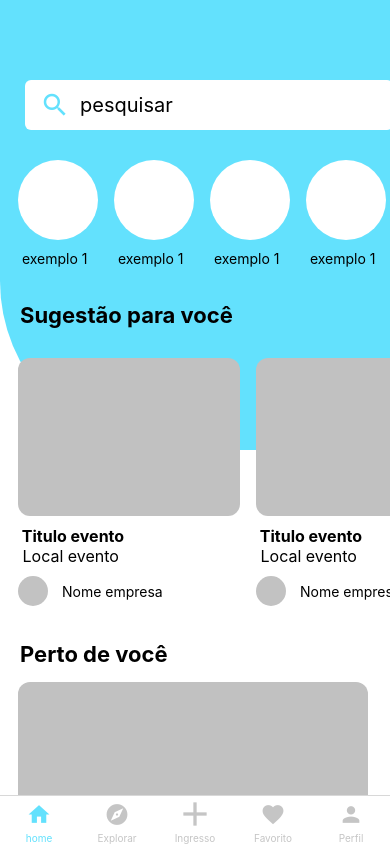
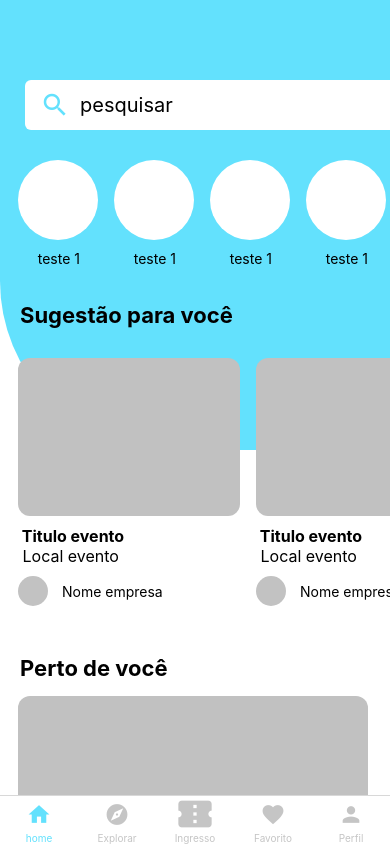
Before and after one commit to PedrooMachadoo/momu, a React Native app: screen / in a window 390 px wide. Built offline with nearby package versions, Linux system fonts and the light colour scheme.

Commit message:
scroll view

```diff
--- a/src/componentes/componenteBola.js
+++ b/src/componentes/componenteBola.js
@@ -4,7 +4,7 @@ import { StyleSheet, Text, View, Button, Image, TouchableOpacity } from 'react-n
 
 
 
-export function ComponenteBola() {
+export function ComponenteBola(props) {
     return (
         <View style={style.componente1}>
 
@@ -13,7 +13,7 @@ export function ComponenteBola() {
         </View>
 
         <View style={style.TextoBola}>
-          <Text> exemplo 1 </Text>
+          <Text>     {props.nome}</Text>
         </View>
 
         </View>
--- a/src/routes/tab.routes.js
+++ b/src/routes/tab.routes.js
@@ -61,7 +61,7 @@ export function TabRoutes() {
                     tabBarLabel: 'Ingresso',
                     tabBarIcon: ({ color, size }) => (
                         <MaterialIcons
-                            name='add'
+                            name='confirmation-number'
                             color={color}
                             size={40}
 
--- a/src/telas/home.js
+++ b/src/telas/home.js
@@ -1,5 +1,5 @@
 import { StatusBar } from 'expo-status-bar';
-import { StyleSheet, Text, View, Button, Image, TouchableOpacity, TextInput, ScrollView } from 'react-native';
+import { StyleSheet, Text, View, Button, Image, TouchableOpacity, TextInput, ScrollView, FlatList } from 'react-native';
 import React from 'react';
 import { MaterialIcons } from '@expo/vector-icons';
 
@@ -12,12 +12,15 @@ export function Home() {
   return (
 
     <View style={style.container}>
+      <ScrollView>
+        <StatusBar style="auto" />
 
-      <StatusBar style="auto" />
 
         <View style={style.headerbackground}>
 
+        </View>
 
+        <View style={style.absolute}>
           <View style={style.barrapesquisa}>
 
             <MaterialIcons
@@ -38,10 +41,15 @@ export function Home() {
           </View>
 
           <View style={style.containerBola}>
-          <ComponenteBola />
-          <ComponenteBola />
-          <ComponenteBola />
-          <ComponenteBola />
+            <ScrollView horizontal={true}>
+              <ComponenteBola nome={'teste 1'}/>
+              <ComponenteBola nome={'teste 1'}/>
+              <ComponenteBola nome={'teste 1'}/>
+              <ComponenteBola nome={'teste 1'}/>
+              <ComponenteBola nome={'teste 1'}/>
+              <ComponenteBola nome={'teste 1'}/>
+              <ComponenteBola nome={'teste 1'}/>
+            </ScrollView>
           </View>
 
           <View style={style.containerTitulo}>
@@ -57,6 +65,10 @@ export function Home() {
 
           </View>
 
+
+
+        </View>
+
         <View style={style.containerTitulo}>
 
           <Text style={style.Titulo}>Perto de você</Text>
@@ -66,14 +78,12 @@ export function Home() {
         <View style={style.containerRetangulo}>
 
           <ComponenteRetangulo />
+          <ComponenteRetangulo />
+          <ComponenteRetangulo />
 
         </View>
 
-      </View>
-
-
-
-
+      </ScrollView>
     </View>
 
   );
@@ -82,7 +92,7 @@ export function Home() {
 const style = StyleSheet.create({
   container: {
     flex: 1,
-    backgroundColor: '#ffff',
+    backgroundColor: '#fff',
 
 
   },
@@ -91,7 +101,15 @@ const style = StyleSheet.create({
     width: 450,
     height: 450,
     backgroundColor: '#63E1FD',
-    borderBottomLeftRadius: 169
+    borderBottomLeftRadius: 169,
+    marginBottom: 200
+  },
+
+  absolute: {
+    position: 'absolute',
+
+
+
   },
 
   barrapesquisa: {
@@ -100,6 +118,7 @@ const style = StyleSheet.create({
     paddingRight: 25,
     flexDirection: 'row',
     justifyContent: 'space-between',
+
   },
 
   input: {
@@ -131,7 +150,8 @@ const style = StyleSheet.create({
 
     flexDirection: 'row',
     paddingVertical: 30,
-    paddingHorizontal: 10
+    paddingHorizontal: 10,
+
   },
 
   containerTitulo: {
@@ -153,7 +173,7 @@ const style = StyleSheet.create({
     paddingHorizontal: 10
   },
 
-  containerRetangulo:{
+  containerRetangulo: {
     paddingVertical: 15,
     paddingHorizontal: 10
   }
```
Lines whose indentation alone changed are shown as unchanged.
